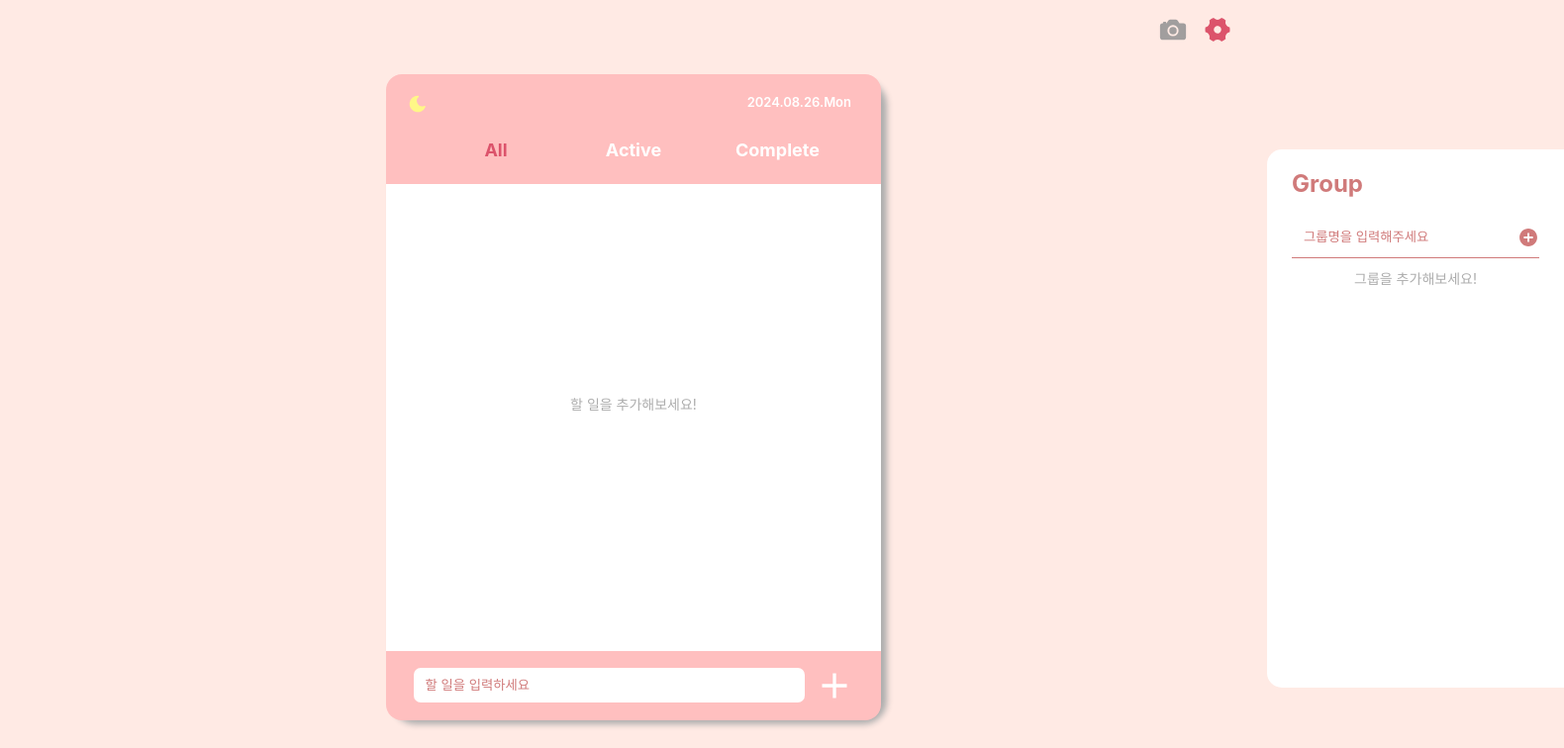
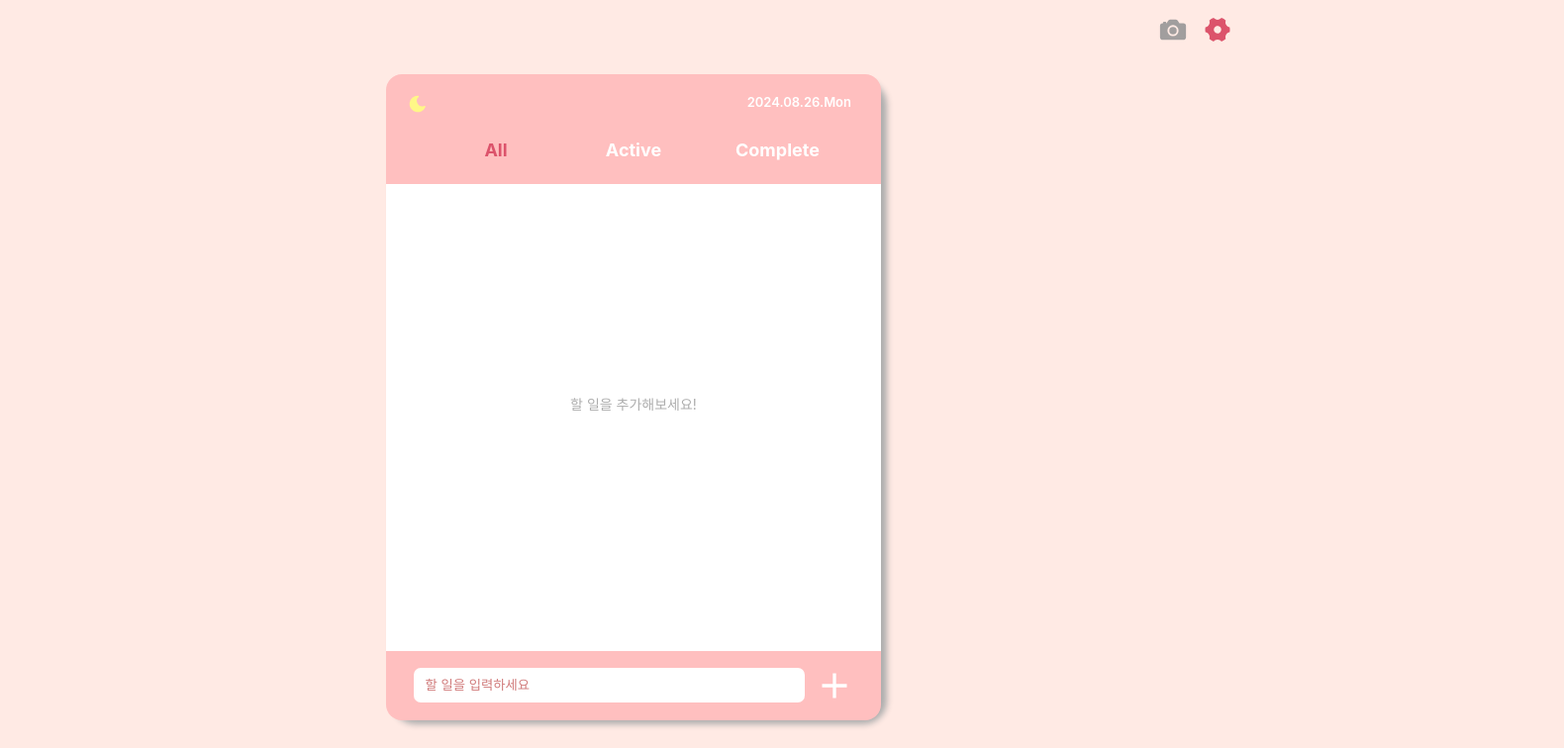
Before and after one commit to isylsy166/todo-list, a React (Create React App) app: page / in a window 1280 px wide. Shown: the top 756 px of the page at 99% size, 1580 px wide, since content can reach past the window. Built offline with nearby package versions, Linux system fonts and the light colour scheme.

Commit message:
setting animation 수정

```diff
--- a/src/css/rightMenuBar.module.css
+++ b/src/css/rightMenuBar.module.css
@@ -13,15 +13,20 @@
 }
 
 .slideOut {
-    animation: slideOut 0.5s forwards;
+    animation: slideOut 0.7s forwards;
   }
 
 @keyframes slideIn {
     from {
+      width: 0px;
+      overflow: hidden;
+      visibility: hidden;
+      display: none;
       transform: translateX(100%); /* 화면 밖에서 시작 */
       opacity: 0;
     }
     to {
+      width: 300px;
       transform: translateX(0); /* 원래 위치로 슬라이드 */
       opacity: 1;
     }
@@ -29,10 +34,15 @@
 
   @keyframes slideOut {
     from {
+      width: 300px;
       transform: translateX(0); /* 원래 위치 */
       opacity: 1;
     }
     to {
+      width: 0px;
+      overflow: hidden;
+      visibility: hidden;
+      display: none;
       transform: translateX(100%); /* 화면 밖으로 슬라이드 */
       opacity: 1;
     }
```
